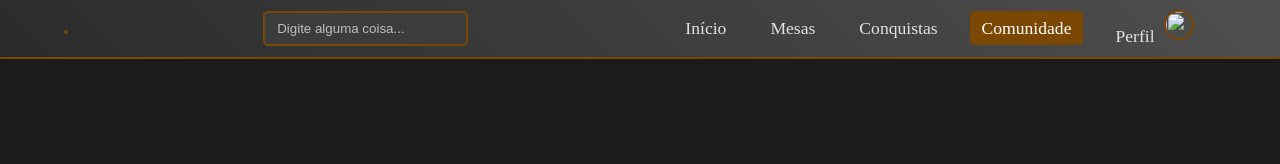
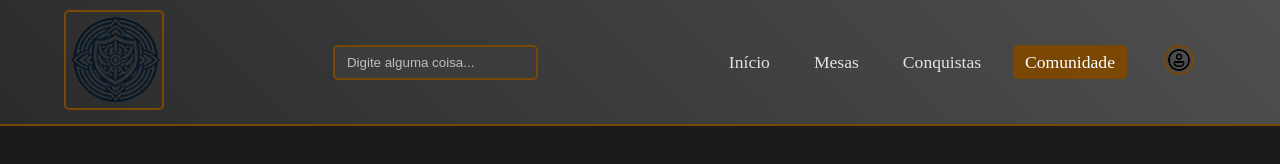
Before and after one commit to thigodutra/Site_chessRpg, a plain HTML site: page comunidade.html in a window 1280 px wide. Drawn offline with Linux system fonts and the light colour scheme.

Commit message:
Alterações
logo e mais algumas coisas.

```diff
--- a/comunidade.html
+++ b/comunidade.html
@@ -46,7 +46,7 @@
                     <nav class="main-nav">
                         <!-- Logo -->
                         <a href="comunidade.html" class="logo">
-                            <img src="assets/images/logo.png" alt="">
+                            <img src="assets/logo.png" alt="">
                         </a>
                         <!-- Pesquisa -->
                         <div class="search-input">
@@ -61,7 +61,7 @@
                             <li><a href="mesas.html">Mesas</a></li>
                             <li><a href="conquista.html">Conquistas</a></li>
                             <li><a href="comunidade.html">Comunidade</a></li>
-                            <li><a href="perfil.html">Perfil <img src="assets/images/profile-header.jpg" alt=""></a></li>
+                            <li><a href="perfil.html"> <img src="assets/perfil.png"></a></li>
                         </ul>
                         <a class='menu'>
                             <span>Menu</span>
```
Also changed, not shown: conquista.html (+2 -2 lines), index.html (+2 -2 lines), mesas.html (+2 -2 lines), perfil.html (+2 -2 lines), assets/logo.png (added), assets/perfil.png (added).
